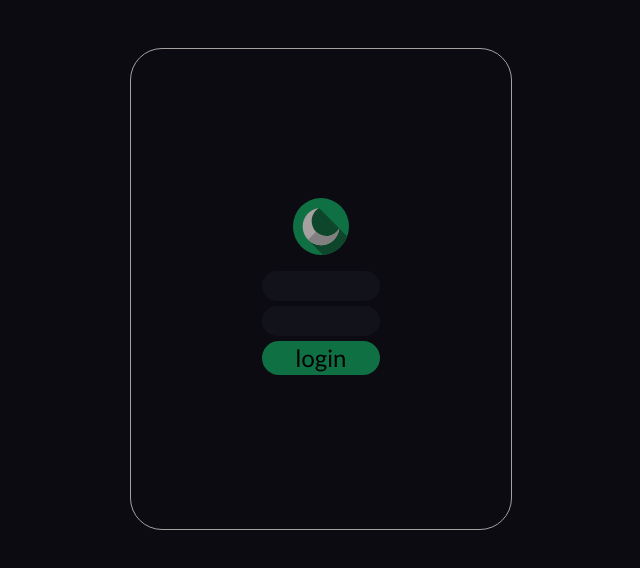
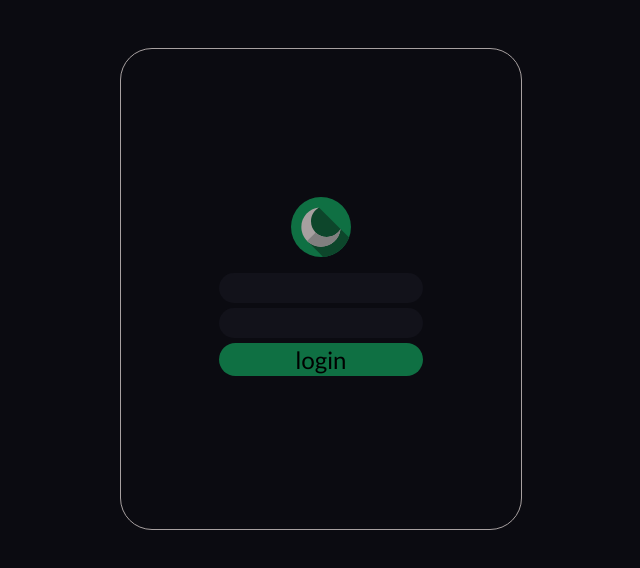
Before and after one commit to jlucero805/luna-mail-front, a React (Create React App) app: page / in a window 1280 px wide. Shown: the top 568 px of the page, without its empty margins (319-959 px from the left). Built offline with nearby package versions, Linux system fonts and the light colour scheme.

Commit message:
added minimum size for css

```diff
--- a/src/static/css/App.css
+++ b/src/static/css/App.css
@@ -20,6 +20,7 @@ body {
 .main {
     display: flex;
     width: 90%;
+    min-width: 700px;
     margin: 2.3% auto;
 }
 
@@ -87,7 +88,7 @@ body {
     padding-bottom: 0%;
     font-size: 3rem;
     color: var(--luna-white);
-    border-bottom: 1px solid var(--luna-grey-line);
+    border-bottom: 2px solid var(--luna-grey-line);
 }
 .content-header-refresh {
     display: flex;
--- a/src/static/css/login.css
+++ b/src/static/css/login.css
@@ -18,10 +18,10 @@
     border: 1px solid var(--luna-white);
     margin: 3em auto;
     border-radius: 2rem;
-    min-width: 30%;
-    max-width: 30%;
-    min-height: 60vh;
-    max-height: 60vh;
+    min-width: 400px;
+    min-height: 400px;
+    width: 30%;
+    height: 60vh;
 }
 
 .login-logo {
@@ -31,6 +31,7 @@
 }
 
 .login-username {
+    min-width: 200px;
     width: 30%;
     background-color: var(--luna-back-primary);
     border: none;
@@ -41,6 +42,7 @@
 }
 
 .login-password {
+    min-width: 200px;
     width: 30%;
     background-color: var(--luna-back-primary);
     border: none;
@@ -51,6 +53,7 @@
 }
 
 .login-button {
+    min-width: 200px;
     width: 30%;
     background-color: var(--luna-green);
     text-align: center;
```
